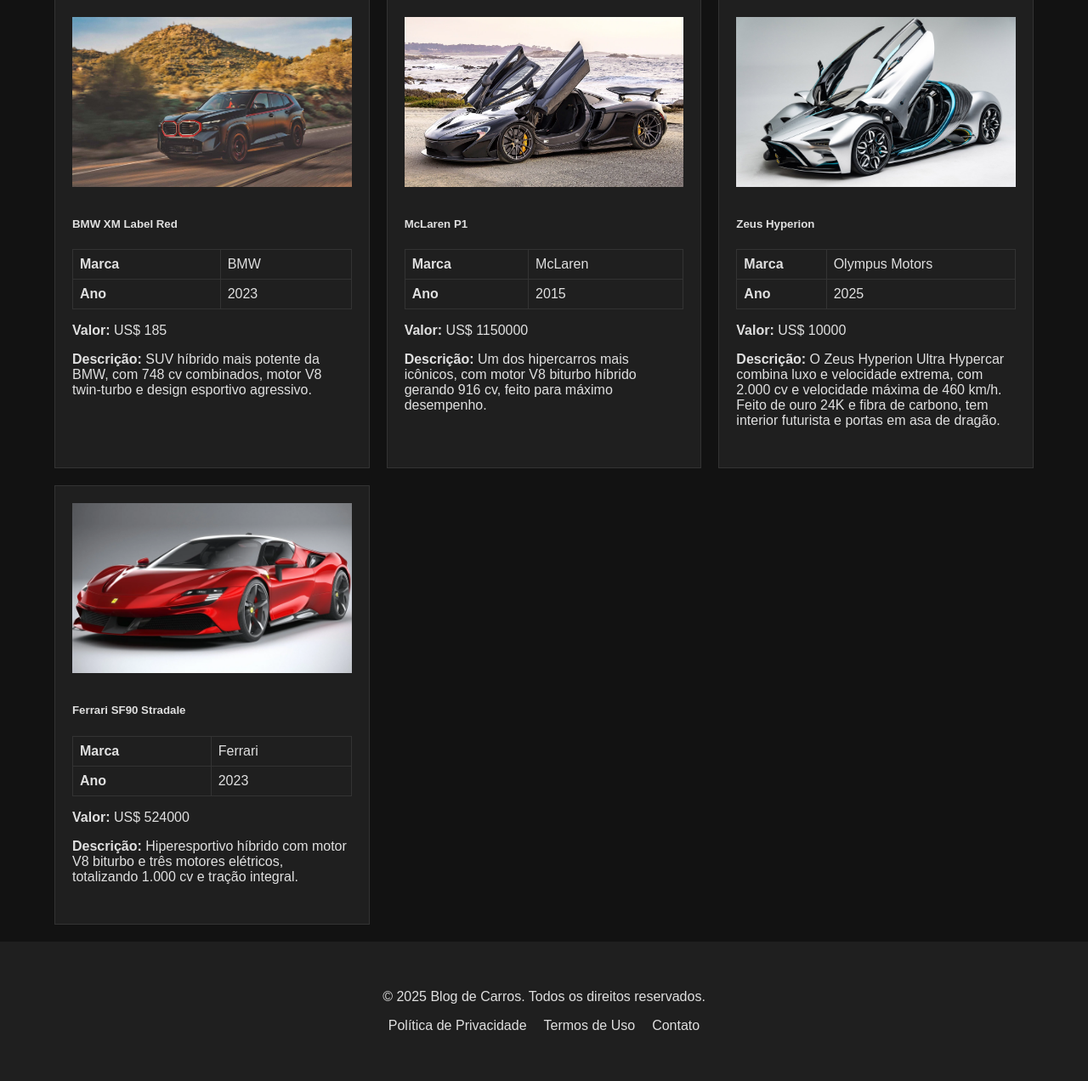
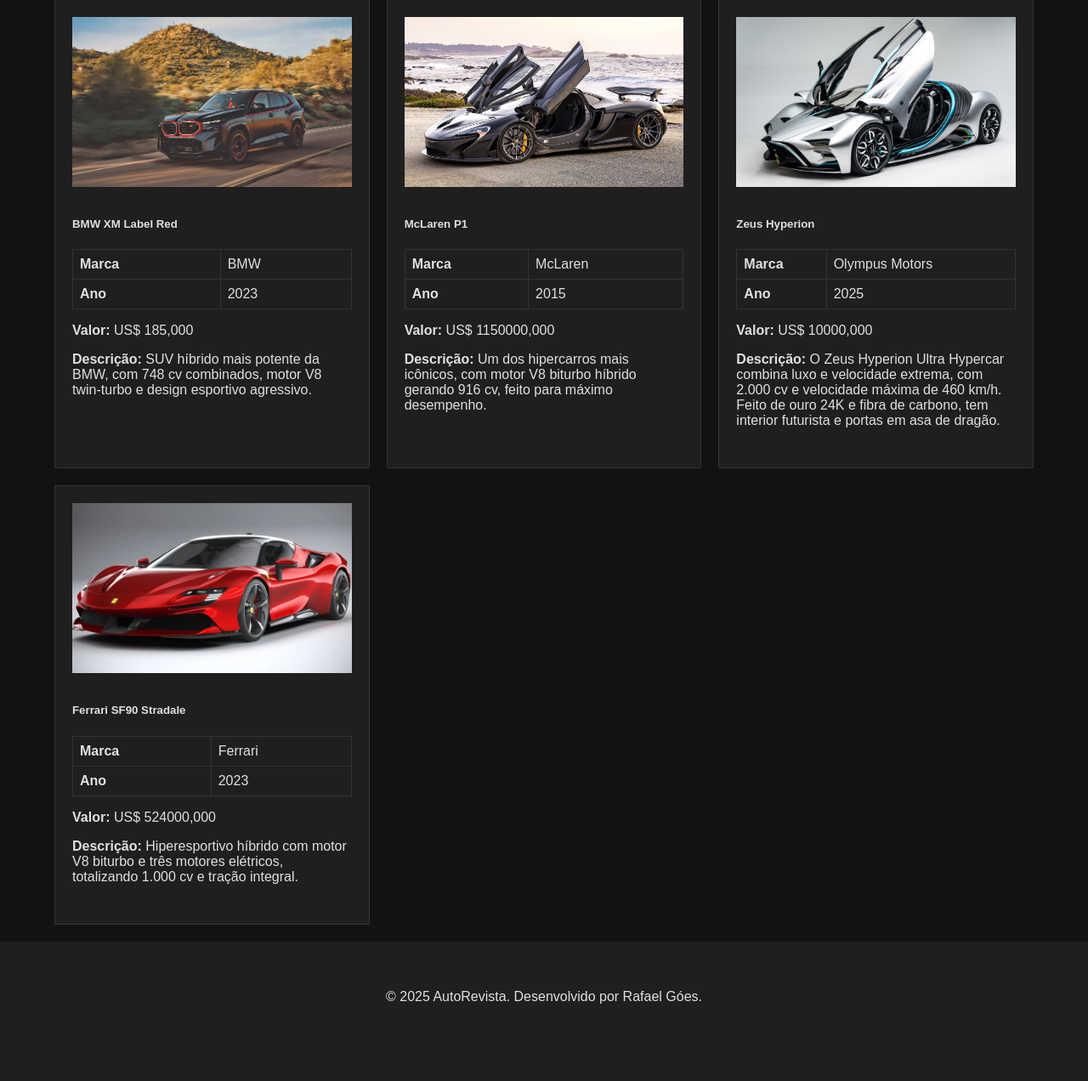
Before and after one commit to rafaelgoesti/AutoRevista, a Django app: page /carros/home/ in a window 1280 px wide. Shown: the part 693-1965 px from the top of the page at 85% size. After the commit the page ends 1874 px from the top, so only its background shows below. Run offline with Django 5.2, Linux system fonts and the light colour scheme; data comes from the database, SQL or seed files in the repository; both versions use the stored data as it was after the commit.

Commit message:
Ultimas atualizações

```diff
--- a/carros/templates/base.html
+++ b/carros/templates/base.html
@@ -4,8 +4,9 @@
 <head>
     <meta charset="UTF-8">
     <meta name="viewport" content="width=device-width, initial-scale=1.0">
+    <link rel="shortcut icon" href="{% static 'img/icon.png' %}" type="image/x-icon">
     <link rel="stylesheet" href="{% static 'css/estilo.css' %}">
-    <title>{% block title %}Blog de Carros{% endblock %}</title>
+    <title>{% block title %}AutoRevista{% endblock %}</title>
 </head>
 <body>
     <nav class="navbar">
@@ -45,12 +46,7 @@
 
     <footer>
         <div class="container">
-            <p>&copy; 2025 Blog de Carros. Todos os direitos reservados.</p>
-            <ul>
-                <li><a href="#">Política de Privacidade</a></li>
-                <li><a href="#">Termos de Uso</a></li>
-                <li><a href="#">Contato</a></li>
-            </ul>
+            <p>&copy; 2025 AutoRevista. Desenvolvido por Rafael Góes.</p>
         </div>
     </footer>
 
--- a/carros/templates/buscar.html
+++ b/carros/templates/buscar.html
@@ -1,6 +1,6 @@
 {% extends 'base.html' %}
 
-{% block title %}Blog de Carros{% endblock %}
+{% block title %}AutoRevista{% endblock %}
 
 {% block content %}
     <div class="container">
--- a/carros/templates/index.html
+++ b/carros/templates/index.html
@@ -1,6 +1,6 @@
 {% extends 'base.html' %}
 
-{% block title %}Blogo de Carros {% endblock %}
+{% block title %}AutoRevista{% endblock %}
 
 {% block content %}
     <div class="container">
@@ -22,7 +22,7 @@
                             <td>{{ carro.ano }}</td>
                         </tr>
                     </table>
-                    <p><strong>Valor:</strong> US$ {{ carro.valor }}</p>
+                    <p><strong>Valor:</strong> US$ {{ carro.valor }},000</p>
                     <p><strong>Descrição: </strong>{{ carro.descrição }}</p>
                 </div>
             </div>
```
Also changed, not shown: requirements.txt (+4 -4 lines), carros/static/img/icon.png (added), db.sqlite3, media/carousel/mclaren_senna.jpg (added), media/carros/Ferrari_SF90_Stradale_Q3Y3e3L.png (added), media/carros/Lamborghini_Revuelto_kVhnkR0.png (added), media/carros/Zeus_Hyperion.jpg (added), media/carros/Zeus_Hyperion_xfB60s8.jpg (added).
